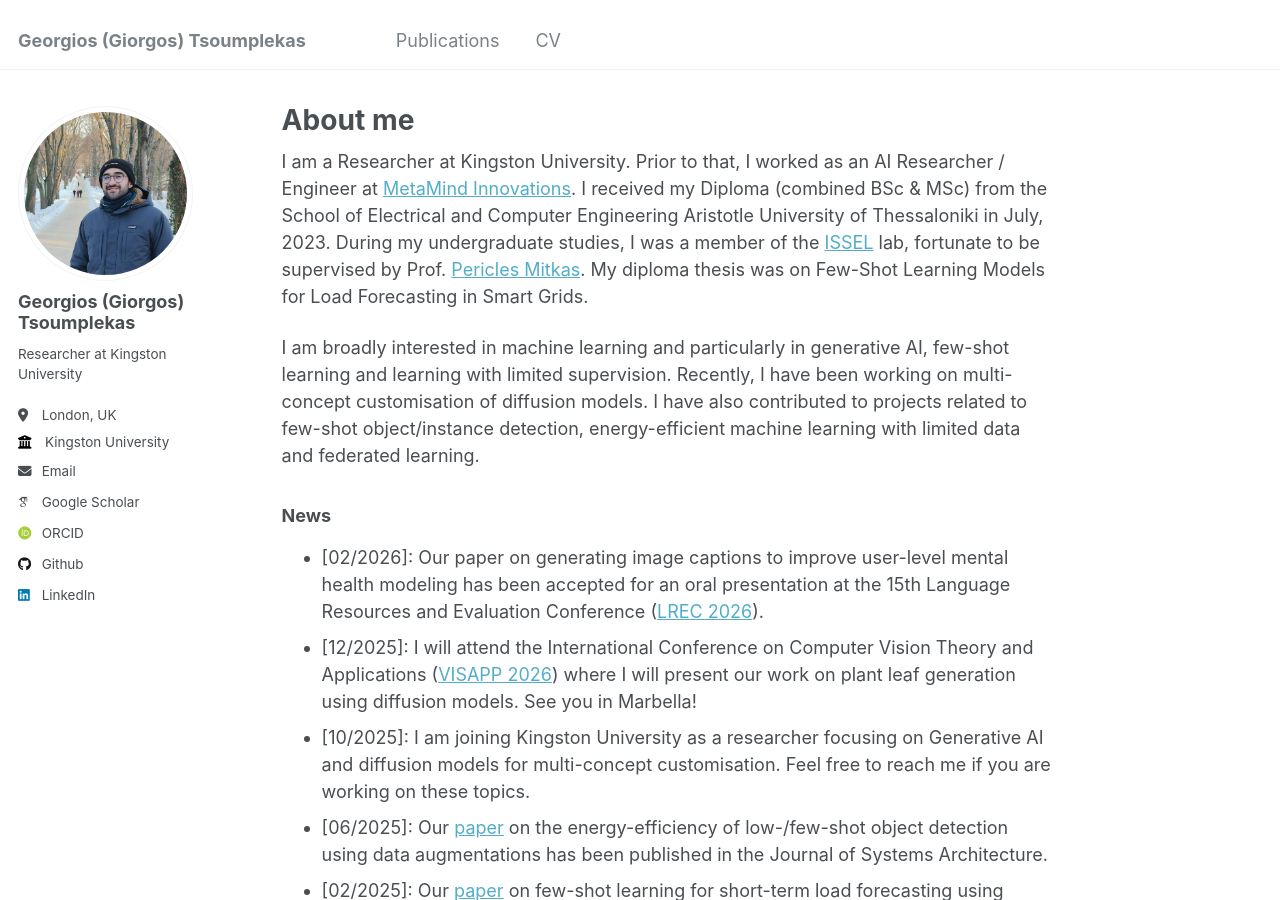
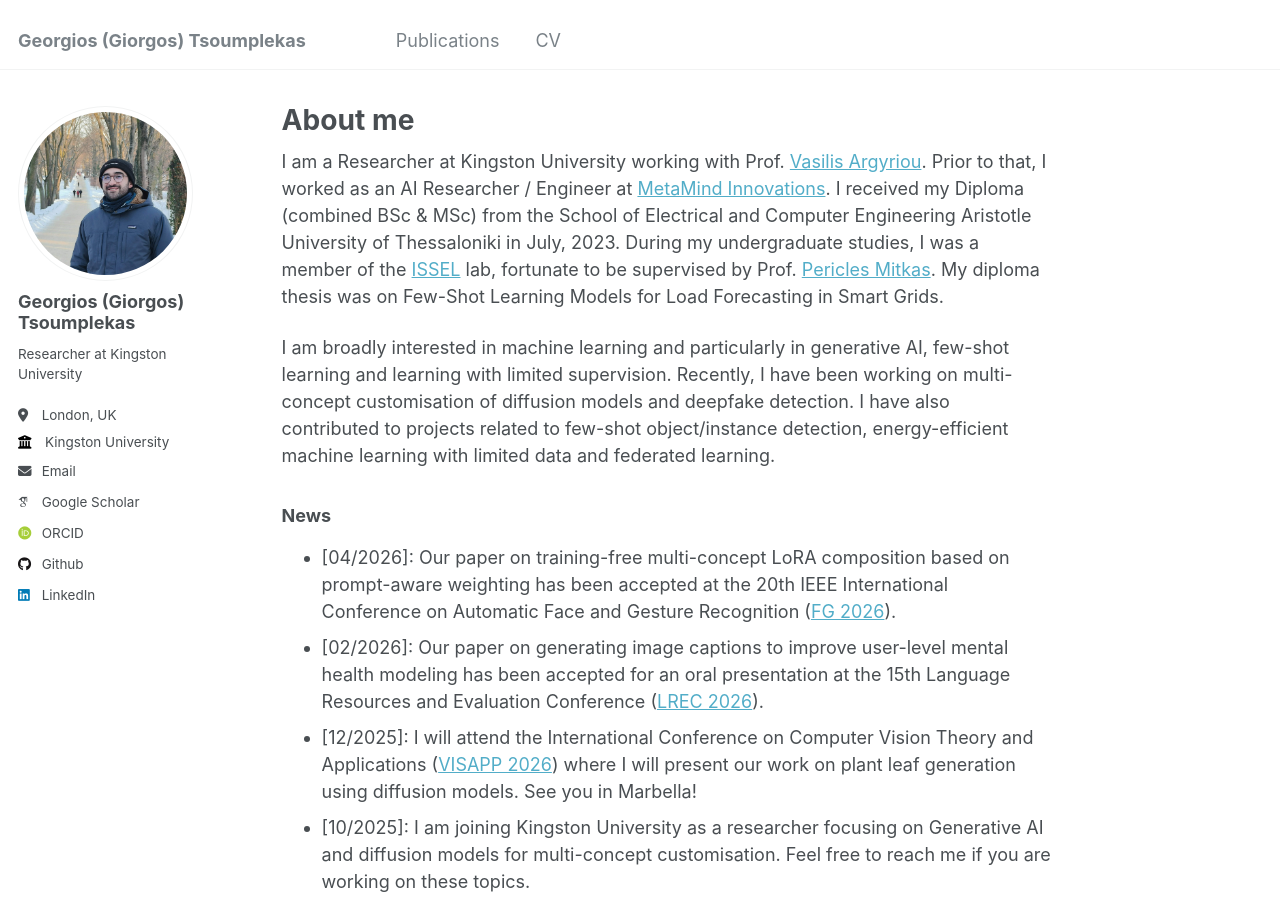
Before and after one commit to GeorgeTsoumplekas/GeorgeTsoumplekas.github.io, a Jekyll site: the page built from _pages/about.md, in a window 1280 px wide and 900 px high. Built offline with Jekyll 4.4.1, drawn with Linux system fonts in a browser that asks for light colours; some web fonts are replaced.

Commit message:
Update about.md

```diff
--- a/_pages/about.md
+++ b/_pages/about.md
@@ -8,11 +8,12 @@ redirect_from:
   - /about.html
 ---
 
-I am a Researcher at Kingston University. Prior to that, I worked as an AI Researcher / Engineer at [MetaMind Innovations](https://metamind.gr/el/). I received my Diploma (combined BSc & MSc) from the School of Electrical and Computer Engineering Aristotle University of Thessaloniki in July, 2023. During my undergraduate studies, I was a member of the [ISSEL](https://lab.issel.ee.auth.gr/) lab, fortunate to be supervised by Prof. [Pericles Mitkas](https://www.linkedin.com/in/pericles-a-mitkas-08a23611/). My diploma thesis was on Few-Shot Learning Models for Load Forecasting in Smart Grids.
+I am a Researcher at Kingston University working with Prof. [Vasilis Argyriou](https://www.kingston.ac.uk/about/staff/professor-vasilis-argyriou). Prior to that, I worked as an AI Researcher / Engineer at [MetaMind Innovations](https://metamind.gr/el/). I received my Diploma (combined BSc & MSc) from the School of Electrical and Computer Engineering Aristotle University of Thessaloniki in July, 2023. During my undergraduate studies, I was a member of the [ISSEL](https://lab.issel.ee.auth.gr/) lab, fortunate to be supervised by Prof. [Pericles Mitkas](https://www.linkedin.com/in/pericles-a-mitkas-08a23611/). My diploma thesis was on Few-Shot Learning Models for Load Forecasting in Smart Grids.
 
-I am broadly interested in machine learning and particularly in generative AI, few-shot learning and learning with limited supervision. Recently, I have been working on multi-concept customisation of diffusion models. I have also contributed to projects related to few-shot object/instance detection, energy-efficient machine learning with limited data and federated learning.
+I am broadly interested in machine learning and particularly in generative AI, few-shot learning and learning with limited supervision. Recently, I have been working on multi-concept customisation of diffusion models and deepfake detection. I have also contributed to projects related to few-shot object/instance detection, energy-efficient machine learning with limited data and federated learning.
 
 ### News
+* \[04/2026\]: Our paper on training-free multi-concept LoRA composition based on prompt-aware weighting has been accepted at the 20th IEEE International Conference on Automatic Face and Gesture Recognition ([FG 2026](https://fg2026.ieee-biometrics.org/)).
 * \[02/2026\]: Our paper on generating image captions to improve user-level mental health modeling has been accepted for an oral presentation at the 15th Language Resources and Evaluation Conference ([LREC 2026](https://lrec2026.info/)).
 * \[12/2025\]: I will attend the International Conference on Computer Vision Theory and Applications ([VISAPP 2026](https://visapp.scitevents.org/)) where I will present our work on plant leaf generation using diffusion models. See you in Marbella!
 * \[10/2025\]: I am joining Kingston University as a researcher focusing on Generative AI and diffusion models for multi-concept customisation. Feel free to reach me if you are working on these topics.
```
